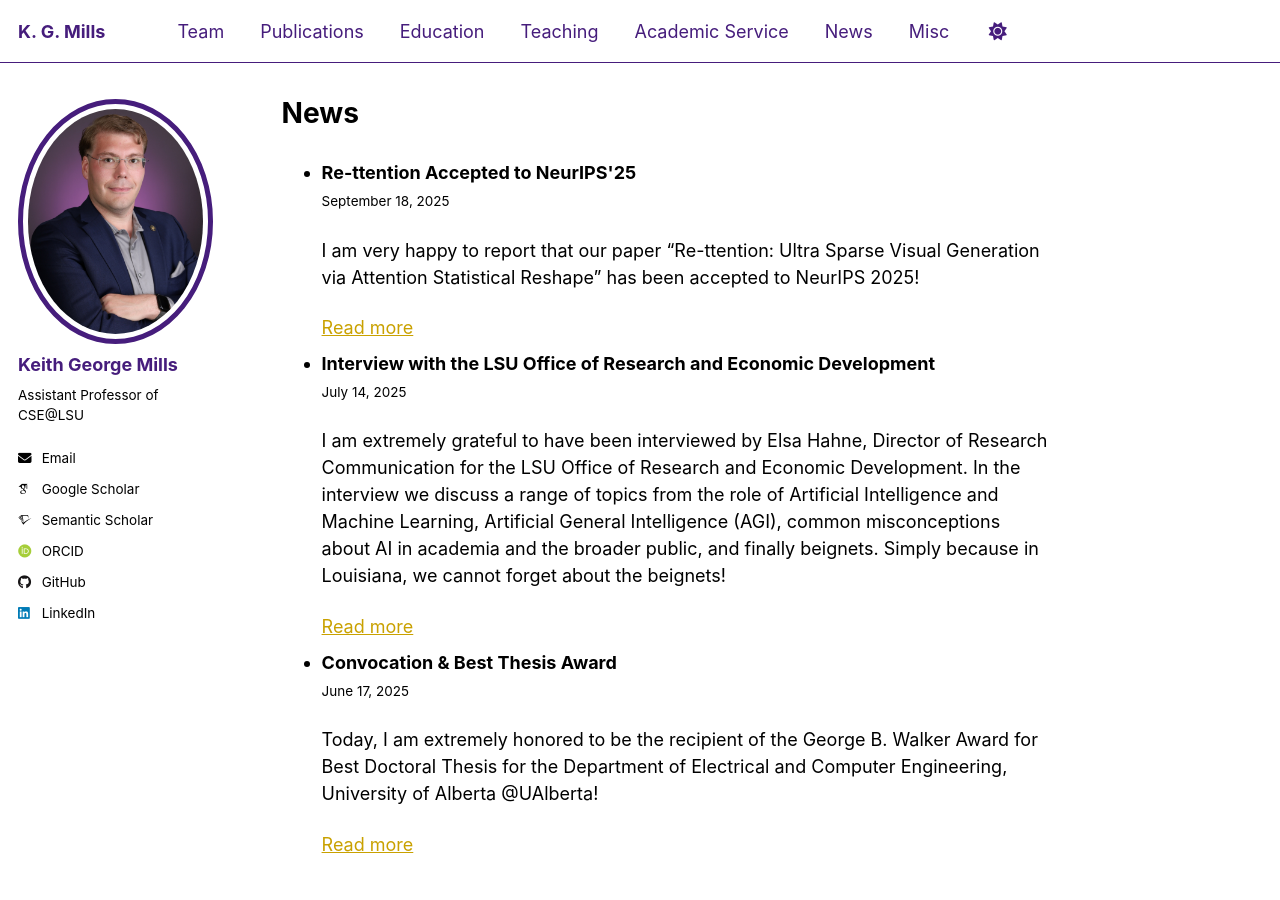
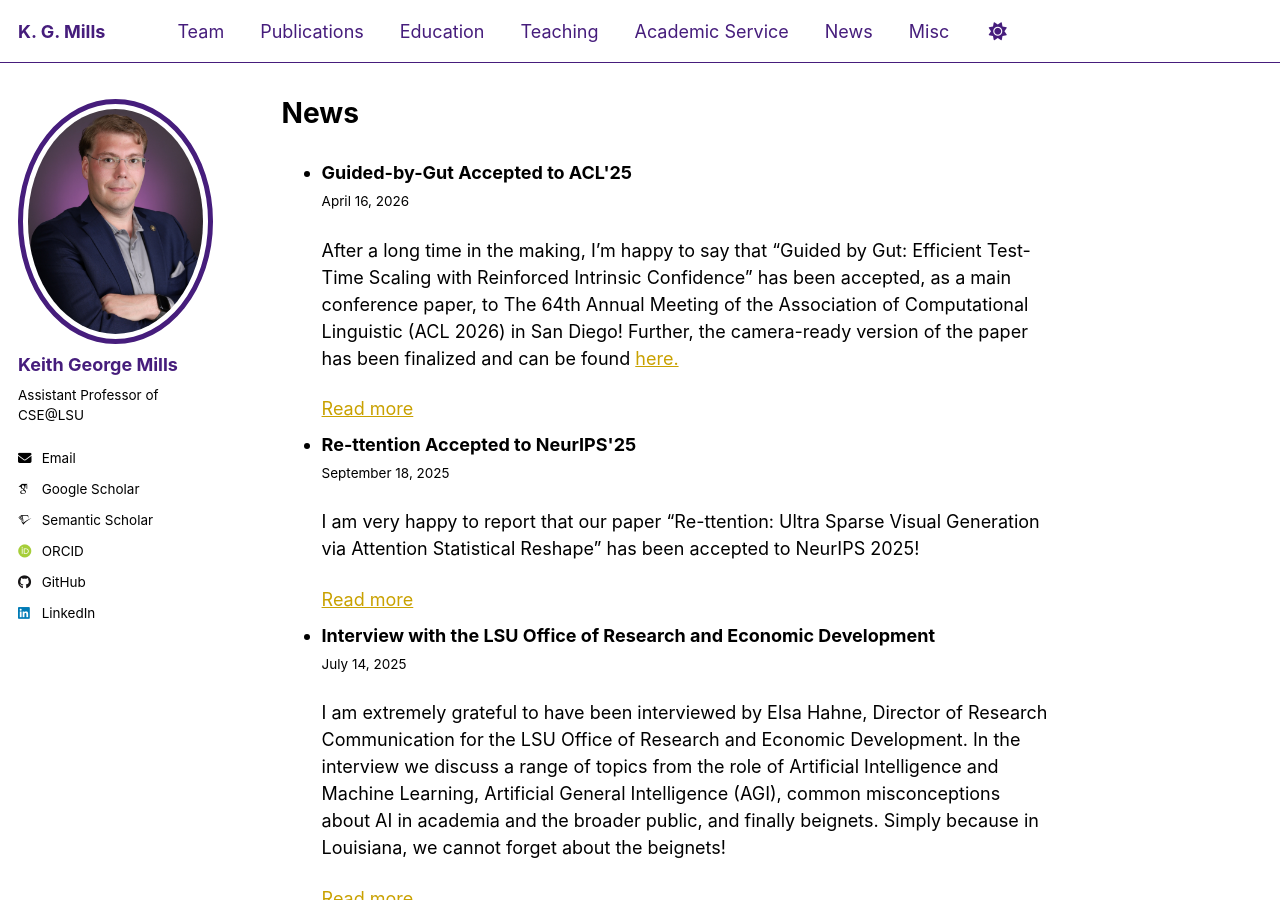
Before and after one commit to kgmills/kgmills.github.io, a Jekyll site: the page built from _pages/news.md, in a window 1280 px wide and 900 px high. Built offline with Jekyll 4.4.1, drawn with Linux system fonts in a browser that asks for light colours; some web fonts are replaced.

Commit message:
GG camera-ready

```diff
--- /dev/null
+++ b/_posts/2026-04-16-gg_acl.md
@@ -0,0 +1,19 @@
+---
+title: "Guided-by-Gut Accepted to ACL'25"
+date: 2026-04-16 09:00:00 -0500
+categories: conference publications acl
+layout: single
+author_profile: true
+---
+
+After a long time in the making, I'm happy to say that "Guided by Gut: Efficient Test-Time Scaling with Reinforced Intrinsic Confidence" has been accepted, as a main conference paper, to The 64th Annual Meeting of the Association of Computational Linguistic (ACL 2026) in San Diego! Further, the camera-ready version of the paper has been finalized and can be found <a href="../assets/papers/GG_ACL26.pdf">here.</a>
+
+Guided by Gut, or 'GG' for short, is a Test-Time-Scaling (TTS) method for reasoning models. Specifically, GG performs a lightweight tree search guided solely by intrinsic confidence signals of a Large Language Model (LLM). This allows smaller, sub 10B param LLMs to compete with much larger, 70B+ parameter LLMs that utilize Chain-of-Thought (CoT) on reasoning tasks such as Mathematical and Logical problem solving.
+
+<p align="center">
+    <img src="/images/tts_final_july_with_text.png" alt="Comparison of reasoning generation strategies." width="600" />
+</p>
+
+Specifically, rather than relying on an external validator, such as a ProcessRewardModel PRM, GG uses LLM intrinsic internal confidence measures to determine exactly to what extent an autoregressive language model is confident in its own answer. This is leveraged with a robust tree-based search and RLHF methods such as GRPO in order to enable smaller LLMs, such as those which have <8B parameters and can be locally deployed, to compete with larger LLMs utilizing Chain-of-Thought CoT approaches. This further enables us to achieve hardware savings such as 50% KVCache memory reduction during reasoning.
+
+See you in San Diego in July!
```
Also changed, not shown: _pages/publications.md (+1 -1 lines), Gemfile.lock, images/tts_final_july_with_text.png (added), 2 other files.
